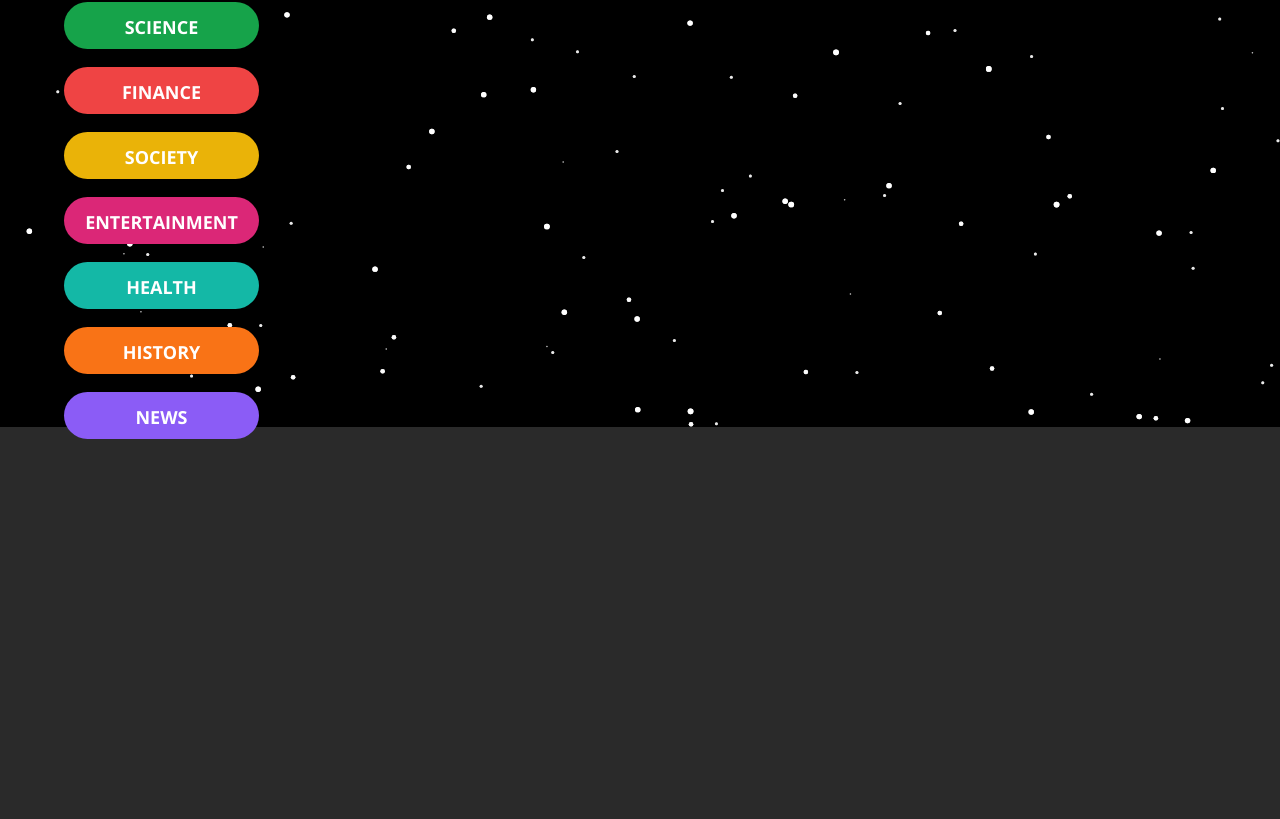
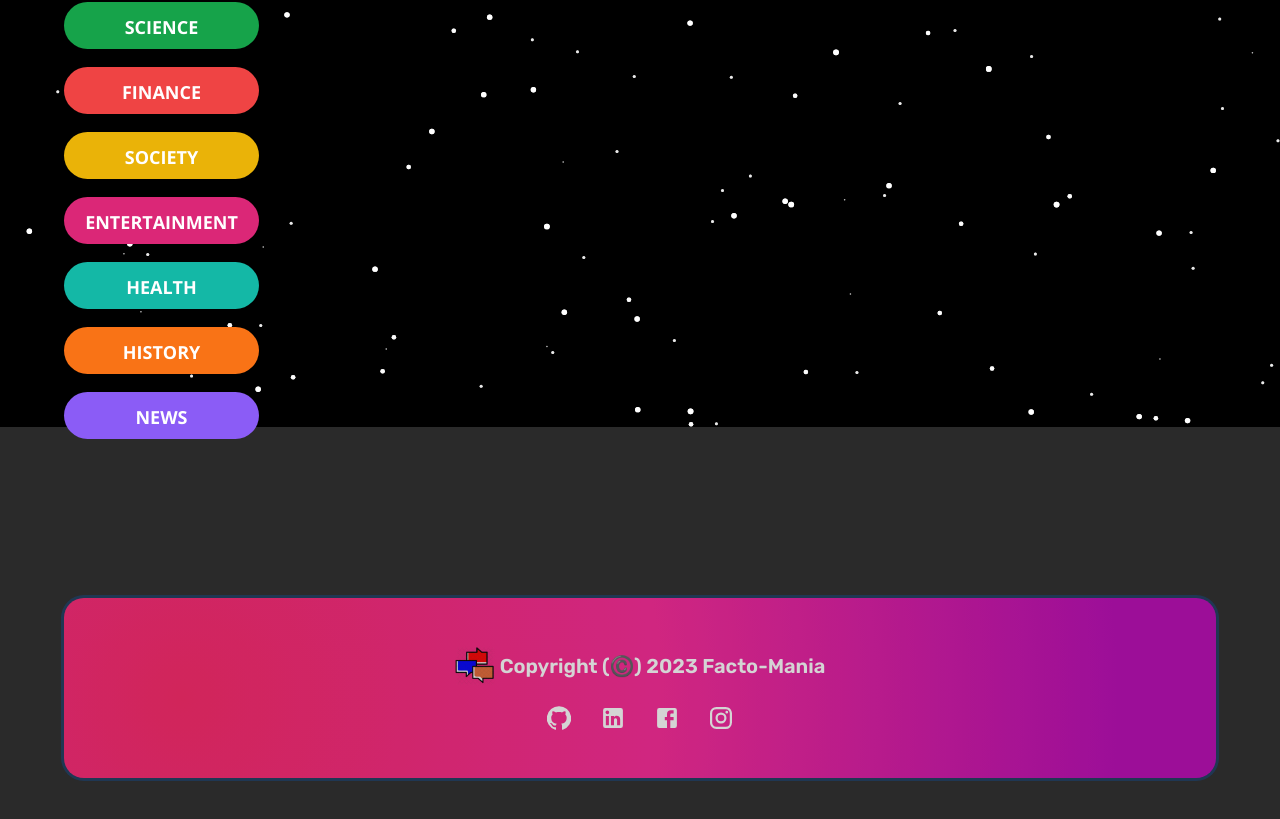
Before and after one commit to guptakshitij2308/facto-mania, a React (Vite) app: page / in a window 1280 px wide. Shown: the part 373-1192 px from the top of the page. Before the commit the page ends 919 px from the top, so only its background shows below. Built offline with nearby package versions, Linux system fonts and the light colour scheme; no server answers; the database is empty.

Commit message:
Added footer component to the page and styled it

```diff
--- a/src/App.jsx
+++ b/src/App.jsx
@@ -4,6 +4,7 @@ import Header from "./components/Header/Header";
 import Form from "./components/Form/Form";
 import FactsCombined from "./components/FactsCombined/FactsCombined";
 import supabase from "./supabase";
+import PageFooter from "./components/Footer/PageFooter";
 
 function App() {
   const [showForm, setShowForm] = useState(false);
@@ -46,6 +47,7 @@ function App() {
         setFacts={setFacts}
       />
 
+      <PageFooter />
       {/* <FactsCombined isLoading={isLoading} facts={facts} /> */}
 
       {/* <FactsCombined facts={facts} /> */}
--- /dev/null
+++ b/src/components/Footer/PageFooter.css
@@ -0,0 +1,58 @@
+.page-footer {
+  text-align: center;
+  margin-top: 100px;
+  font-family: "Rubik";
+  background-color: #d3d000;
+  opacity: 0.8;
+  background-image: radial-gradient(
+    circle farthest-corner at 10.2% 55.8%,
+    rgba(252, 37, 103, 1) 0%,
+    rgba(250, 38, 151, 1) 46.2%,
+    rgba(186, 8, 181, 1) 90.1%
+  );
+  padding: 48px 0;
+  border-radius: 20px;
+  box-shadow: rgba(3, 102, 214, 0.3) 0px 0px 0px 3px;
+}
+
+.copyright {
+  display: flex;
+  align-items: center;
+  justify-content: center;
+  gap: 5px;
+  font-size: 35px;
+  margin-bottom: 20px;
+  letter-spacing: 1.2;
+  line-height: 1.2;
+  font-weight: 600;
+}
+
+.copyright-message {
+  font-size: 20px;
+}
+
+.footer-logo {
+  height: 40px;
+}
+
+.footer-icons {
+  display: flex;
+  align-items: center;
+  text-align: center;
+  justify-content: center;
+  gap: 30px;
+  margin-top: 20px;
+  color: #ffffff;
+  transition: all 0.3s;
+}
+
+.footer-icon {
+  scale: 1.1;
+}
+
+.footer-icon:hover {
+  color: #e4e4e4;
+  cursor: pointer;
+  transition: all 0.3s;
+  scale: 1.25;
+}
--- /dev/null
+++ b/src/components/Footer/PageFooter.jsx
@@ -0,0 +1,30 @@
+import React from "react";
+import "./PageFooter.css";
+import GitHubIcon from "@mui/icons-material/GitHub";
+import LinkedInIcon from "@mui/icons-material/LinkedIn";
+import FacebookIcon from "@mui/icons-material/Facebook";
+import InstagramIcon from "@mui/icons-material/Instagram";
+
+const PageFooter = () => {
+  return (
+    <div className="page-footer">
+      {/* <div className="copyright">
+        <img className="footer-logo" src="./../../../public/website-logo.png" />
+        <p className="copyright-message">Copyright (©️) 2023 Facto-Mania</p>
+      </div> */}
+      {/* <p className="footer-message">Contact Me</p> */}
+      <div className="copyright">
+        <img className="footer-logo" src="./../../../public/website-logo.png" />
+        <p className="copyright-message">Copyright (©️) 2023 Facto-Mania</p>
+      </div>
+      <div className="footer-icons">
+        <GitHubIcon className="footer-icon" />
+        <LinkedInIcon className="footer-icon" />
+        <FacebookIcon className="footer-icon" />
+        <InstagramIcon className="footer-icon" />
+      </div>
+    </div>
+  );
+};
+
+export default PageFooter;
```
Also changed, not shown: 1 other file (tests, documents, lock files or other folders).
